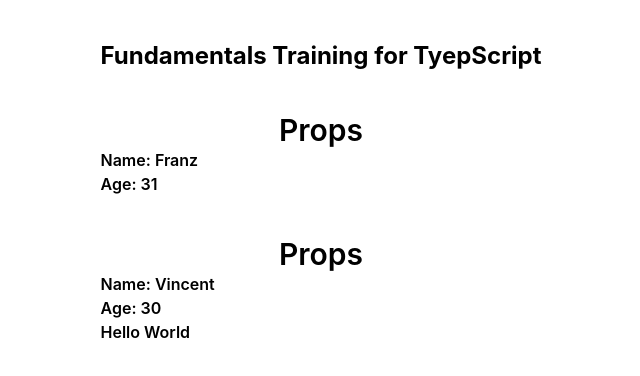
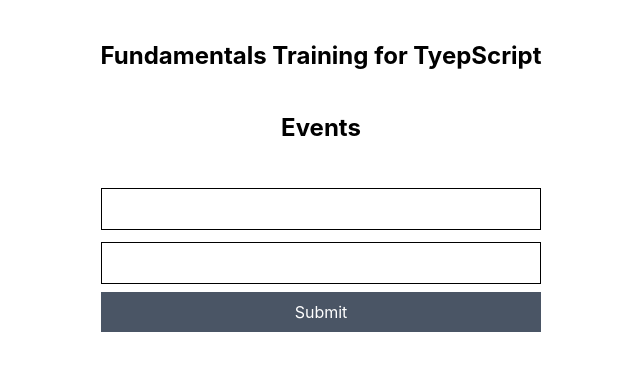
Before and after one commit to FranzVincentTogonon26/TypeScript-Training, a React (Vite) app: page / in a window 1280 px wide. Shown: the top 376 px of the page, without its empty margins (319-959 px from the left). Built offline with nearby package versions, Linux system fonts and the light colour scheme.

Commit message:
fet: events and state

```diff
--- a/src/App.tsx
+++ b/src/App.tsx
@@ -1,4 +1,5 @@
-import Component from './components/props';
+// import Component from './components/props';
+import Component from './components/events';
 
 function App() {
   return (
@@ -7,10 +8,18 @@ function App() {
         <h1 className="text-2xl font-bold ">
           Fundamentals Training for TyepScript
         </h1>
-        <Component name="Franz" age={31} />
+
+        {/* Props */}
+        {/* <Component name="Franz" age={31} />
         <Component name="Vincent" age={30}>
           <p>Hello World</p>
-        </Component>
+        </Component> */}
+
+        {/* State */}
+        {/* <Component /> */}
+
+        {/* Events */}
+        <Component />
       </div>
     </div>
   );
--- /dev/null
+++ b/src/components/events.tsx
@@ -0,0 +1,54 @@
+import { useState } from 'react';
+
+type Person = {
+  name: string;
+};
+
+function Component() {
+  const [text, setText] = useState('');
+  const [email, setEmail] = useState('');
+  const handleChange = (e: React.ChangeEvent<HTMLInputElement>) => {
+    console.log(e.target.value);
+    setEmail(e.target.value);
+  };
+
+  const handleSubmit = (e: React.FormEvent<HTMLFormElement>) => {
+    e.preventDefault();
+    const formData = new FormData(e.currentTarget);
+    const data = Object.fromEntries(formData);
+    console.log(data);
+
+    // const name = formData.get('text') as string;
+    const person: Person = { name: data.text as string };
+  };
+
+  return (
+    <section>
+      <h2 className="font-bold text-2xl">Events</h2>
+      <form
+        onSubmit={handleSubmit}
+        className="form flex flex-col mt-10 space-y-2"
+      >
+        <input
+          type="text"
+          name="text"
+          value={text}
+          className="form-input mt-1 border p-2"
+          onChange={(e) => setText(e.target.value)}
+        />
+        <input
+          type="email"
+          name="email"
+          value={email}
+          className="form-input mt-1 border p-2"
+          onChange={handleChange}
+        />
+        <button className="w-full bg-gray-600 p-2 text-white" type="submit">
+          Submit
+        </button>
+      </form>
+    </section>
+  );
+}
+
+export default Component;
--- /dev/null
+++ b/src/components/state.tsx
@@ -0,0 +1,53 @@
+import { useState } from 'react';
+
+type Links = {
+  id: number;
+  url: string;
+  text: string;
+};
+
+const navLinks = [
+  {
+    id: 1,
+    url: 'some URL',
+    text: 'Some Text',
+  },
+  {
+    id: 2,
+    url: 'some URL',
+    text: 'Some Text',
+  },
+];
+
+function Component() {
+  //   const [text, setText] = useState('Franz'); // typescript automatically infer
+  //   const [list, setList] = useState<string[]>([]);
+  const [links, setLinks] = useState<Links[]>(navLinks);
+
+  return (
+    <div>
+      <h2>State</h2>
+      <button
+        onClick={() => {
+          //   setText('Togonon');
+          //   setList(['Fanz', 'Vincent']);
+          setLinks([...links, { id: 3, url: 'url test', text: 'franz' }]);
+        }}
+      >
+        Click
+      </button>
+      {/* <p>{text}</p> */}
+      {/* <p>{list}</p> */}
+      <p>
+        {links.map((link) => (
+          <div key={link.id}>
+            <p>{link.url}</p>
+            <p>{link.text}</p>
+          </div>
+        ))}
+      </p>
+    </div>
+  );
+}
+
+export default Component;
```
